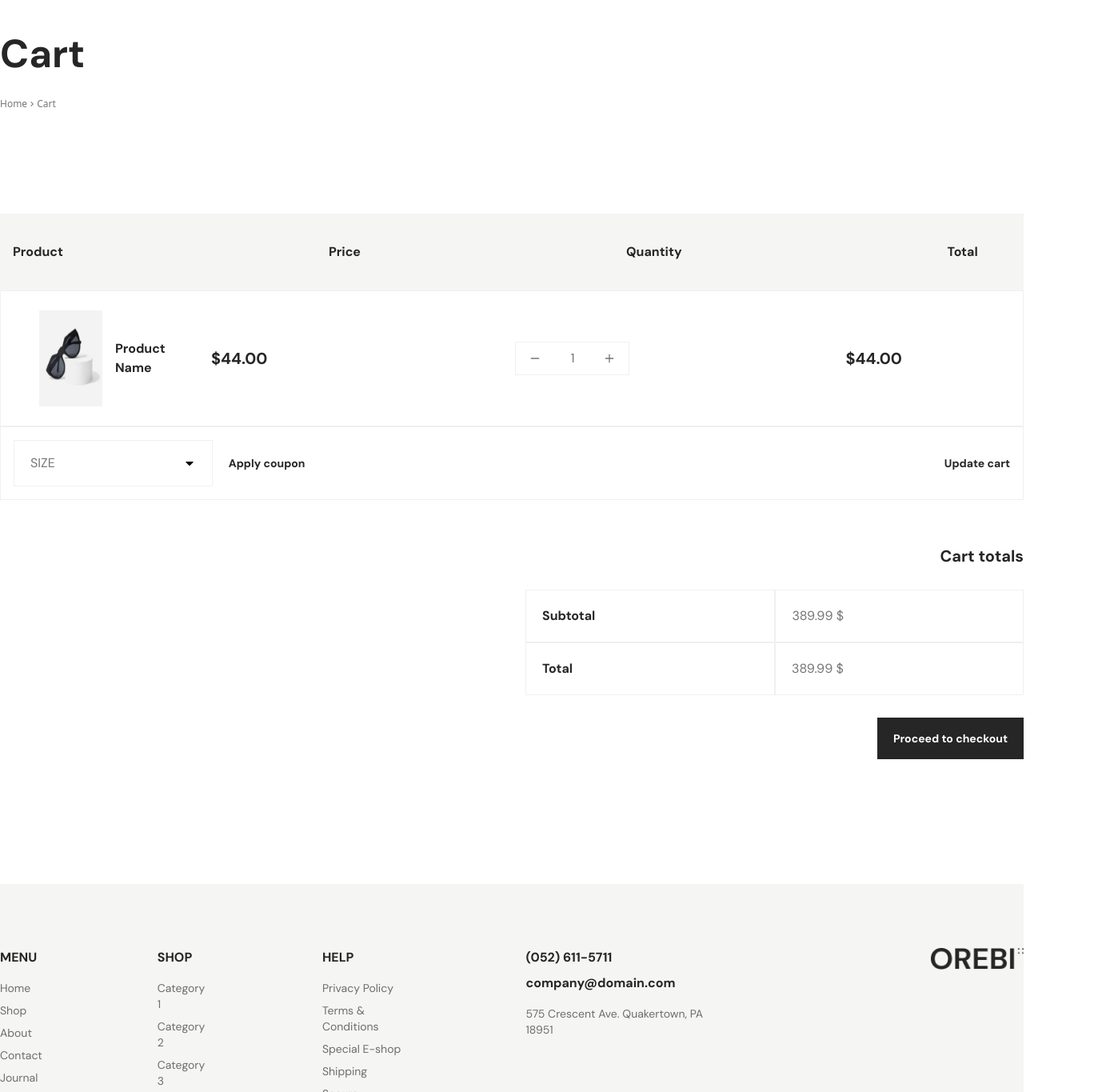
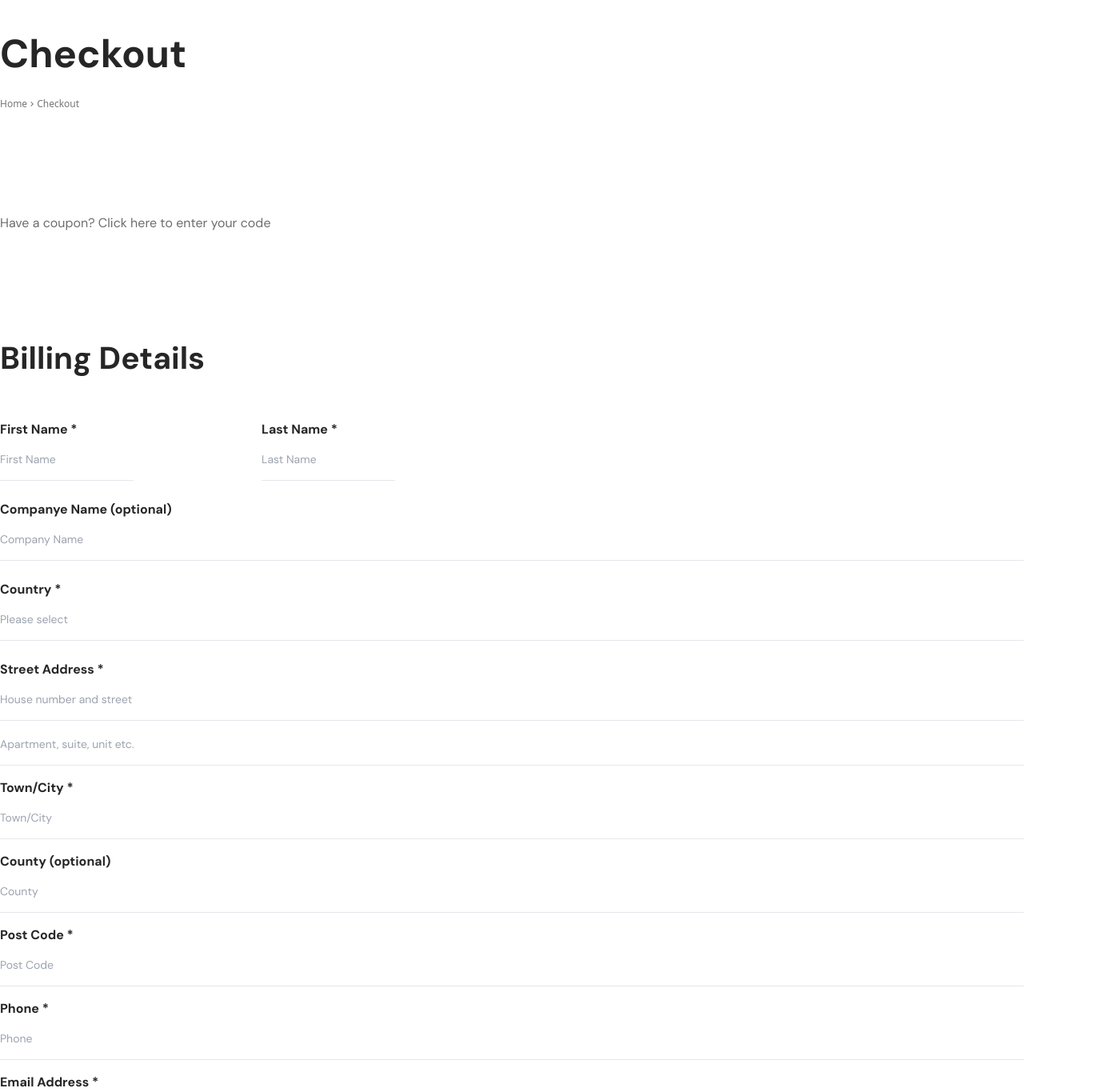
Before and after one commit to Afridul369/Ecommerce, a React (Vite) app: page /journal in a window 1280 px wide. Shown: the part 300-1665 px from the top of the page at 80% size, 1398 px wide, since content can reach past the window. Built offline with nearby package versions, Linux system fonts and the light colour scheme.

Commit message:
Checkout Part Added

```diff
--- a/src/App.jsx
+++ b/src/App.jsx
@@ -15,6 +15,7 @@ import MyAccount from './componants/MyAccount';
 import Login from './componants/Login';
 import SignUp from './componants/SignUp';
 import Cart from './componants/Cart';
+import Checkout from './componants/Checkout';
 
 const router = createBrowserRouter(
   createRoutesFromElements(
@@ -26,7 +27,7 @@ const router = createBrowserRouter(
       <Route path='/about' element={<About/>}/>
       <Route path='/contacts' element={<Contacts/>}/>
       <Route path='/myaccount' element={<MyAccount/>}/>
-      <Route path='/journal' element={<Cart/>}/>
+      <Route path='/journal' element={<Checkout/>}/>
       <Route path='*' element={<Error/>}/>
     </Route>
   </Route>
--- /dev/null
+++ b/src/componants/Checkout.jsx
@@ -0,0 +1,94 @@
+import React from 'react'
+import Container from './Container'
+import Text from './Text'
+import Flex from './Flex'
+import { MdOutlineChevronRight } from 'react-icons/md'
+
+const Checkout = () => {
+  return (
+    <>
+    <div className="py-32">
+       <Container>
+        <Text as='h1' text={'Checkout'} className='text-[49px] text-hoverheadeingC font-bold font-dm mb-4'/>
+        <div className="mt-2 mb-32">
+            <Flex className={'items-center'}>
+            <Text as='h1' text={'Home'} className='text-headingC text-[12px] font-sans '/>
+            <MdOutlineChevronRight className='text-headingC text-[12px] font-sans'/>
+            <Text as='h1' text={'Checkout'} className='text-headingC text-[12px] font-sans '/>
+            </Flex>
+            </div>
+            <Text as='h1' text={'Have a coupon? Click here to enter your code'} className='text-base text-footercolor font-dm mb-32'/>
+            <div className="mb-32">
+            <Text as='h1' text={'Billing Details'} className='text-[39px] font-bold font-dm text-hoverheadeingC  mb-12'/>
+            <Flex className={'gap-x-40 mb-6'}>
+            <div className="border-b">
+                  <Text as='p' text='First Name *' className='text-base text-hoverheadeingC font-bold font-dm mb-3'/>
+                  {/* <Text as='p' text='company@domain.com' className='text-sm text-headingC font-dm mb-4'/> */}
+                  <input type="text" placeholder='First Name' className='text-sm text-headingC font-dm mb-4'/>
+            </div>
+            <div className="border-b">
+                  <Text as='p' text='Last Name *' className='text-base text-hoverheadeingC font-bold font-dm mb-3'/>
+                  {/* <Text as='p' text='company@domain.com' className='text-sm text-headingC font-dm mb-4'/> */}
+                  <input type="text" placeholder='Last Name' className='text-sm text-headingC font-dm mb-4'/>
+            </div>
+            </Flex>
+            <div className="border-b mb-6">
+                  <Text as='p' text='Companye Name (optional)' className='text-base text-hoverheadeingC font-bold font-dm mb-3'/>
+                  {/* <Text as='p' text='company@domain.com' className='text-sm text-headingC font-dm mb-4'/> */}
+                  <input type="text" placeholder='Company Name' className='text-sm text-headingC font-dm mb-4'/>
+            </div>
+            <div className="border-b mb-6">
+                  <Text as='p' text='Country *' className='text-base text-hoverheadeingC font-bold font-dm mb-3'/>
+                  {/* <Text as='p' text='company@domain.com' className='text-sm text-headingC font-dm mb-4'/> */}
+                  <input type="text" onSelect={'Please select'} placeholder='Please select' className='text-sm text-headingC font-dm mb-4'/>
+            </div>
+            <div className="border-b mb-4">
+                  <Text as='p' text='Street Address *' className='text-base text-hoverheadeingC font-bold font-dm mb-3'/>
+                  {/* <Text as='p' text='company@domain.com' className='text-sm text-headingC font-dm mb-4'/> */}
+                  <input type="text" placeholder='House number and street name' className='text-sm text-headingC font-dm mb-4'/>
+            </div>
+            <div className="border-b mb-4">
+            <input type="text" placeholder='Apartment, suite, unit etc. (optional)' className='text-sm text-headingC font-dm mb-4'/>
+            </div>
+            <div className="border-b mb-4">
+                  <Text as='p' text='Town/City *' className='text-base text-hoverheadeingC font-bold font-dm mb-3'/>
+                  {/* <Text as='p' text='company@domain.com' className='text-sm text-headingC font-dm mb-4'/> */}
+                  <input type="text" placeholder='Town/City' className='text-sm text-headingC font-dm mb-4'/>
+            </div>
+            <div className="border-b mb-4">
+                  <Text as='p' text='County (optional)' className='text-base text-hoverheadeingC font-bold font-dm mb-3'/>
+                  {/* <Text as='p' text='company@domain.com' className='text-sm text-headingC font-dm mb-4'/> */}
+                  <input type="text" placeholder='County' className='text-sm text-headingC font-dm mb-4'/>
+            </div>
+            <div className="border-b mb-4">
+                  <Text as='p' text='Post Code *' className='text-base text-hoverheadeingC font-bold font-dm mb-3'/>
+                  {/* <Text as='p' text='company@domain.com' className='text-sm text-headingC font-dm mb-4'/> */}
+                  <input type="text" maxLength={5} minLength={4} placeholder='Post Code' className='text-sm text-headingC font-dm mb-4'/>
+            </div>
+            <div className="border-b mb-4">
+                  <Text as='p' text='Phone *' className='text-base text-hoverheadeingC font-bold font-dm mb-3'/>
+                  {/* <Text as='p' text='company@domain.com' className='text-sm text-headingC font-dm mb-4'/> */}
+                  <input type="text" maxLength={11} placeholder='Phone' className='text-sm text-headingC font-dm mb-4'/>
+            </div>
+            <div className="border-b mb-4">
+                  <Text as='p' text='Email Address *' className='text-base text-hoverheadeingC font-bold font-dm mb-3'/>
+                  {/* <Text as='p' text='company@domain.com' className='text-sm text-headingC font-dm mb-4'/> */}
+                  <input type="email" placeholder='Email' className='text-sm text-headingC font-dm mb-4'/>
+            </div>
+            </div>
+            <div className="border-b">
+                <Text as='h1' text={"Additional Information"} className='text-[39px]  text-hoverheadeingC font-bold mb-14 font-dm '/>
+                <Text as='p' text={"Other Notes (optional)"} className='text-base text-hoverheadeingC font-bold font-dm mb-3'/>
+                <Text as='p' text={"Notes about your order, e.g. special notes for delivery."} className='text-sm text-footercolor font-dm mb-20'/>
+            </div>
+            <div className="mt-32">
+            <Text as='h1' text={"Your Order"} className='text-[39px]  text-hoverheadeingC font-bold mb-14 font-dm '/>
+
+            </div>
+       </Container>
+    </div>
+    </>
+  )
+}
+
+export default Checkout
```
